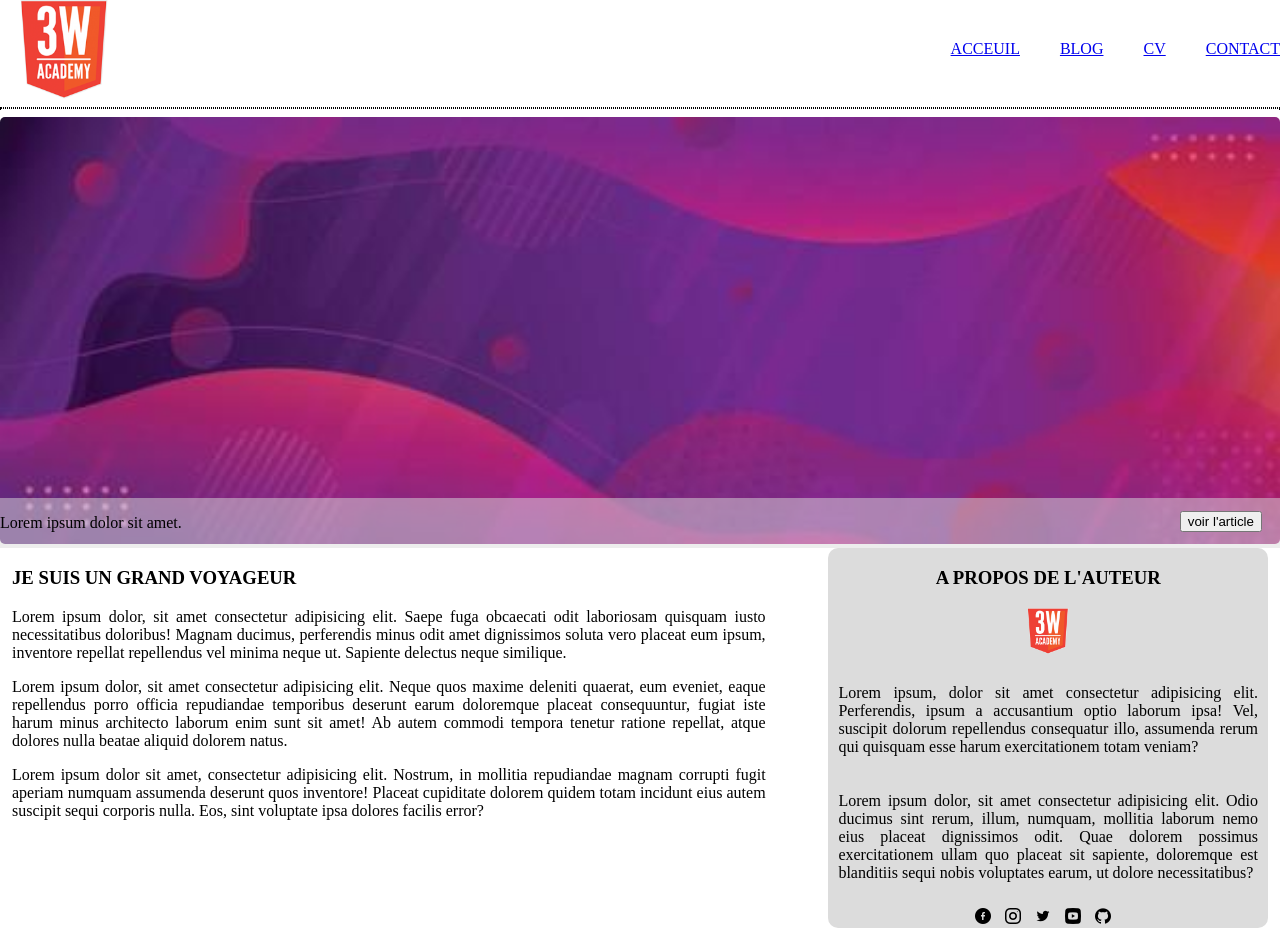
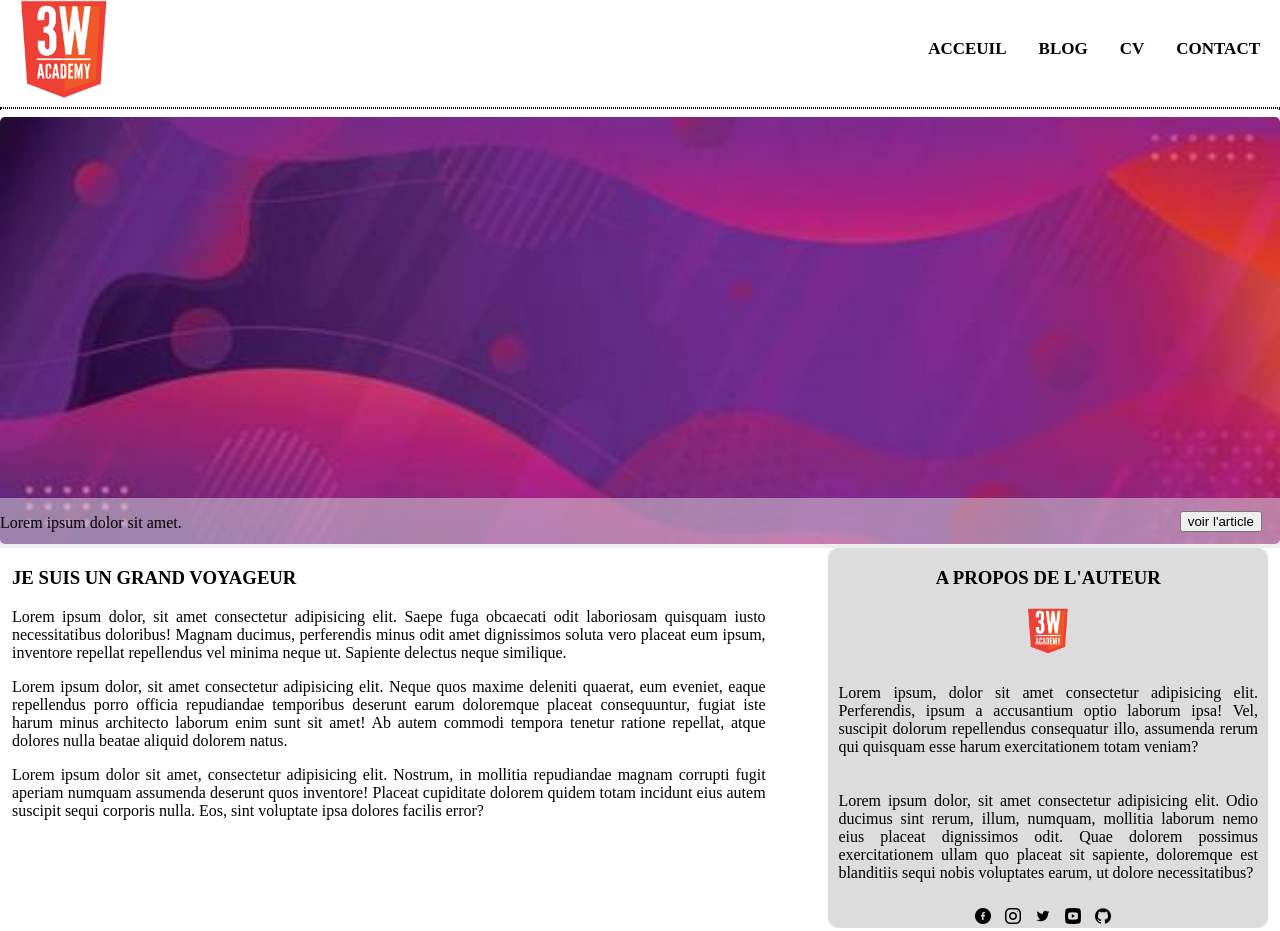
Before and after one commit to Mohamedboulj/grandvoyageur, a plain HTML site: page index.html in a window 1280 px wide. Shown: the top 931 px of the page. Drawn offline with Linux system fonts and the light colour scheme.

Commit message:
Update style.css

```diff
--- a/style.css
+++ b/style.css
@@ -10,6 +10,7 @@ nav img{
     width: 10%;
 }
 nav ul {
+    margin:0px;
     list-style: none;
 
 }
@@ -19,10 +20,17 @@ nav ul {
     justify-content:space-between;
     align-items: center;
     flex-wrap: nowrap;
+    margin-right: 20px;
 
 }
 nav ul li {
-    margin-left: 40px;
+    margin-left: 32px;
+    font-size:17px ;
+    font-weight: 600;
+}
+li a{
+    text-decoration: none;
+    color: black ;
 }
 .bannier{
     position: relative;
@@ -124,5 +132,3 @@ hr{
         margin-left: -6px;
     }
 }
-
-}
```
